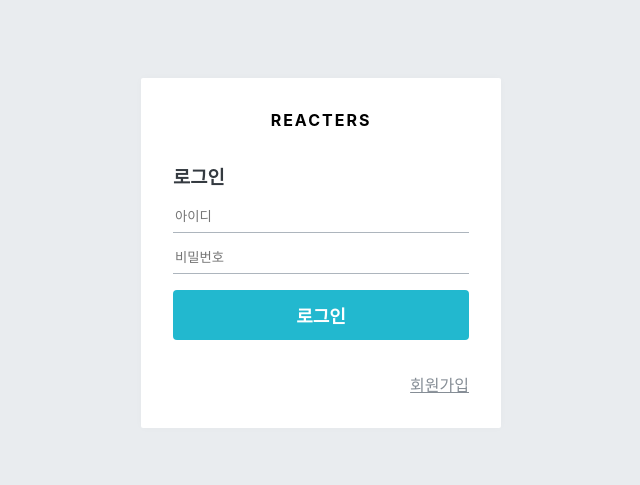
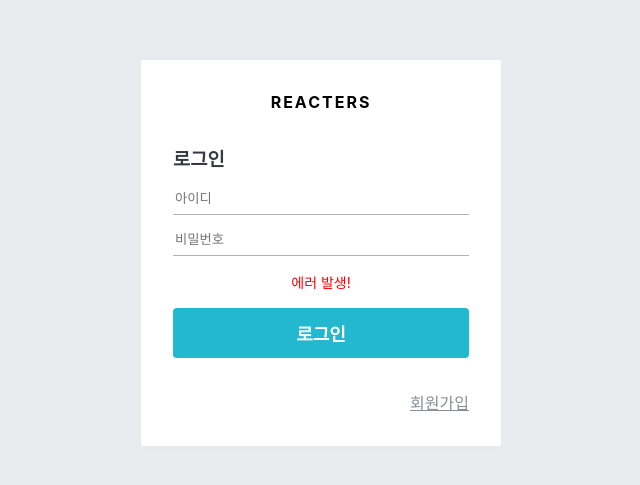
Before and after one commit to oinochoe/react_blog, a React (Create React App) app in the folder blog-frontend/: page /login in a window 1280 px wide. Shown: the part 147-632 px from the top of the page, without its empty margins (319-959 px from the left). Built offline with nearby package versions, Linux system fonts and the light colour scheme.

Commit message:
에러 발생 문구 적용

```diff
--- a/blog-frontend/src/components/auth/AuthForm.js
+++ b/blog-frontend/src/components/auth/AuthForm.js
@@ -55,6 +55,16 @@ const textMap = {
     register: '회원가입',
 };
 
+/**
+ * 에러를 보여줍니다.
+ */
+const ErrorMessage = styled.div`
+    color: red;
+    text-align: center;
+    font-size: 0.875rem;
+    margin-top: 1rem;
+`;
+
 const AuthForm = ({ type, form, onChange, onSubmit }) => {
     const text = textMap[type];
     return (
@@ -86,6 +96,7 @@ const AuthForm = ({ type, form, onChange, onSubmit }) => {
                         value={form.passwordConfirm}
                     />
                 )}
+                <ErrorMessage>에러 발생!</ErrorMessage>
                 <ButtonWithMarginTop fullWidth cyan>
                     {text}
                 </ButtonWithMarginTop>
```
